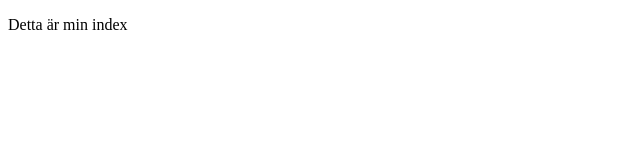
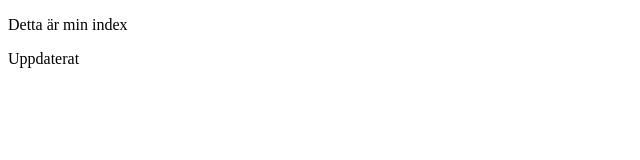
Before and after one commit to MaxGottschalk/GritJWS23, a plain HTML site: page index.html in a window 1280 px wide. Shown: the full height of the page, 0-640 px from the left. Drawn offline with Linux system fonts and the light colour scheme.

Commit message:
Uppdaterat index.html

```diff
--- a/index.html
+++ b/index.html
@@ -10,6 +10,7 @@
 
 <body>
     <p>Detta är min index</p>
+    <p>Uppdaterat</p>
 </body>
 
 </html>
```
